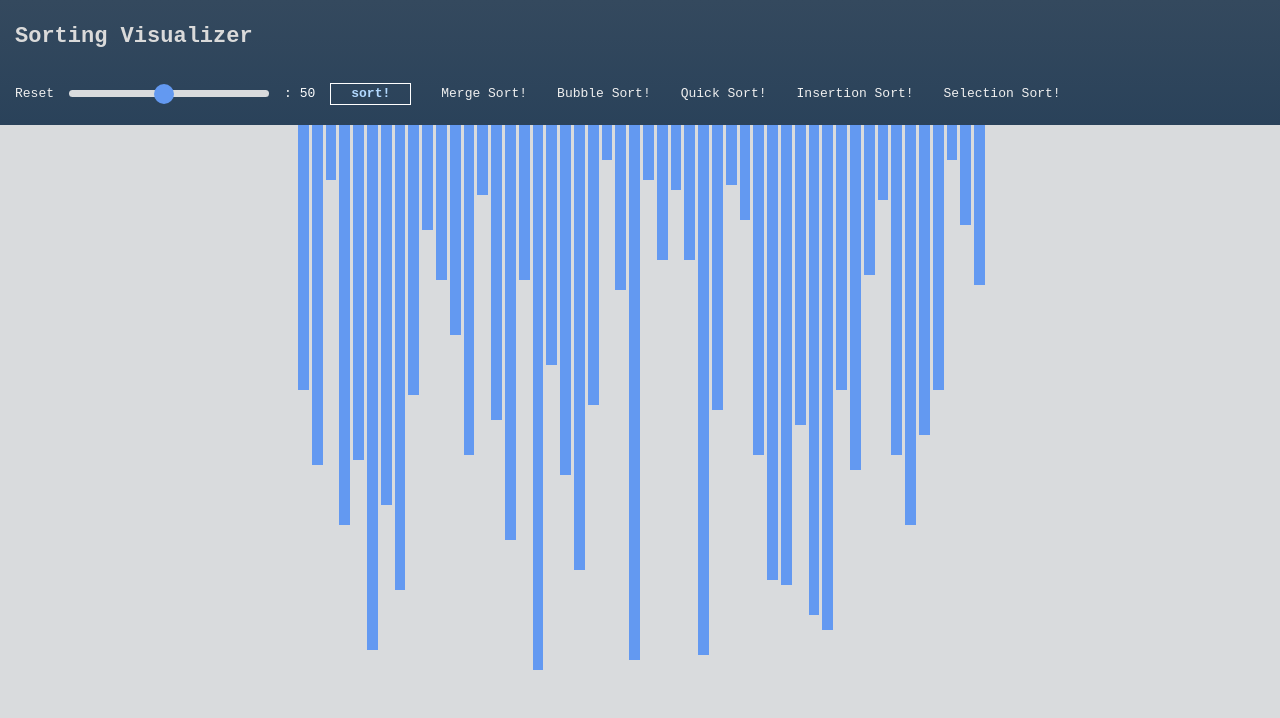
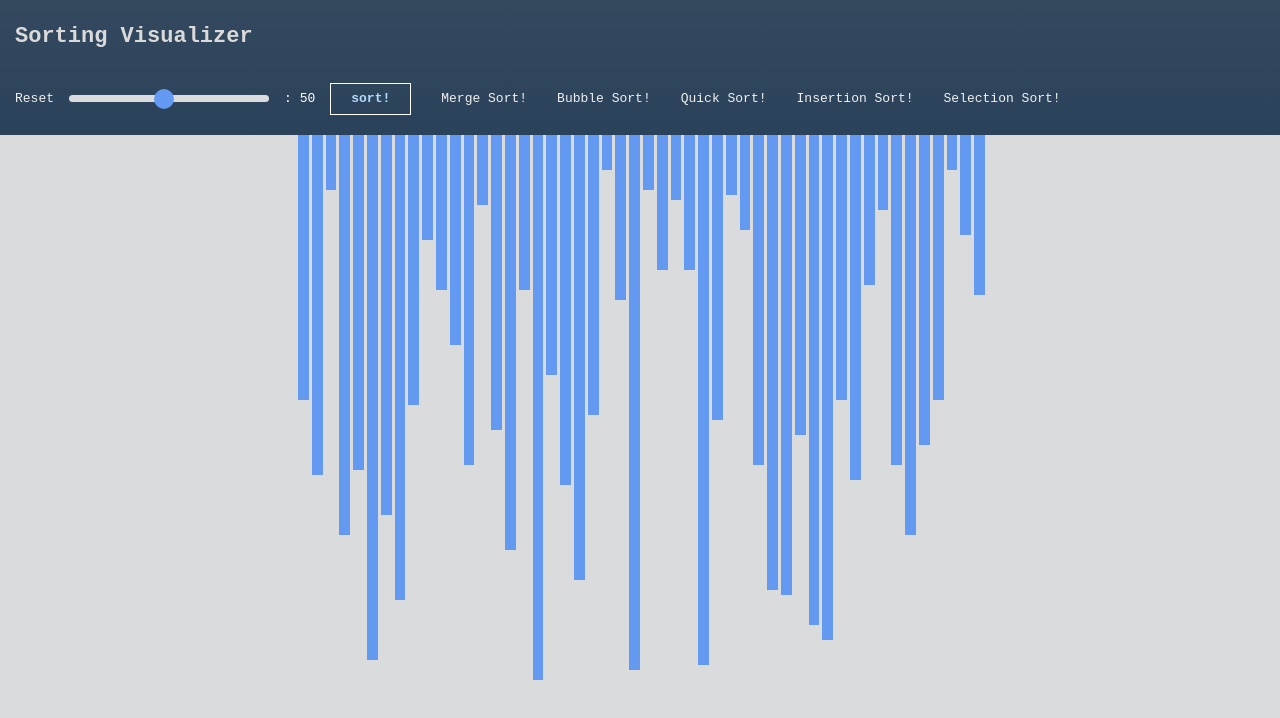
Before and after one commit to sandeeptottadi/Sorting-Visualizer, a React (Create React App) app: page / in a window 1280 px wide. Shown: the top 718 px of the page. Built offline with nearby package versions, Linux system fonts and the light colour scheme.

Commit message:
new commit

```diff
--- a/src/App.css
+++ b/src/App.css
@@ -52,8 +52,10 @@
   align-items: center;
   font-weight: 700;
   border: #fff 1px solid;
+  padding-top: 5px;
+  padding-bottom: 5px;
   padding-inline: 20px;
-  height: 50%;
+  height: 100%;
   font-family: monospace;
 }
 
```
